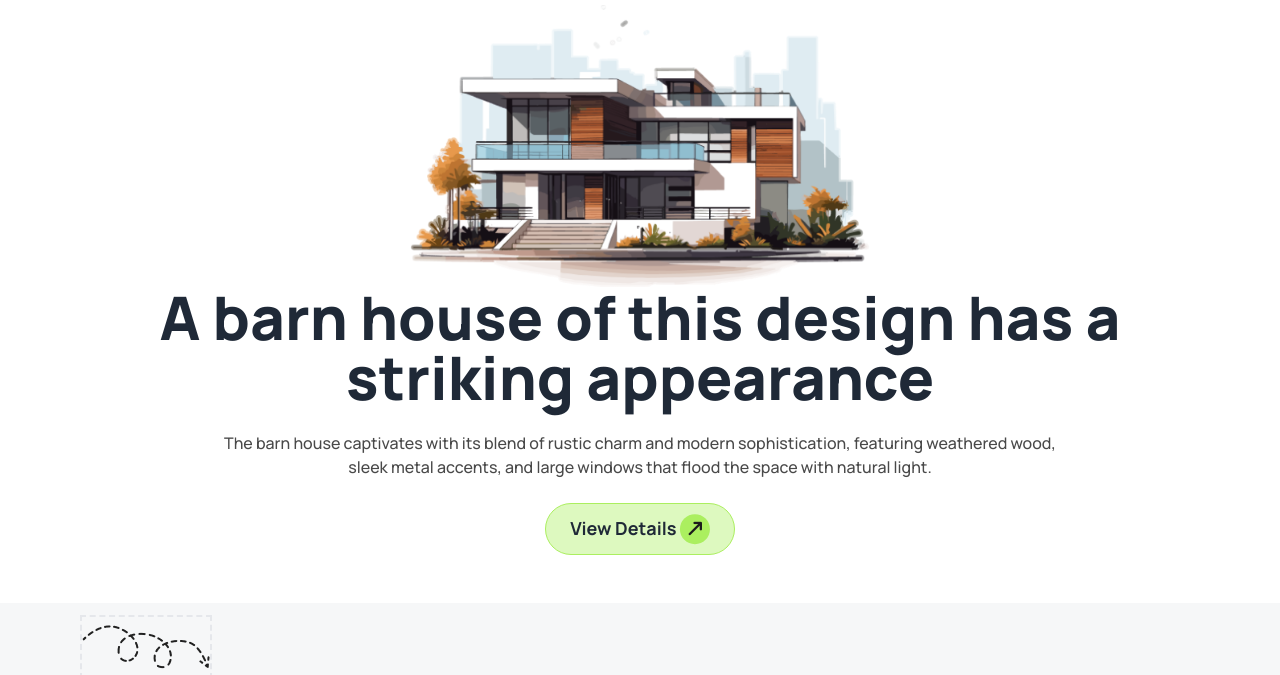
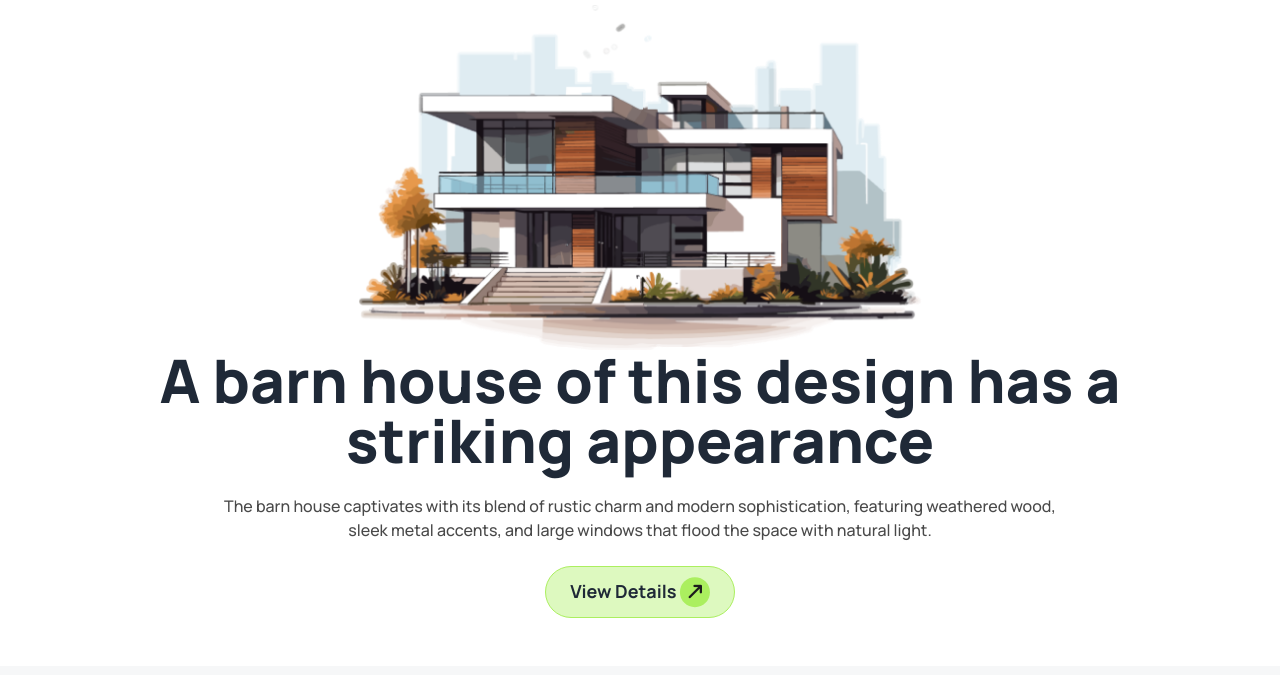
Before and after one commit to nasirpatwary/assignment-3-design, a plain HTML site: page index.html in a window 1280 px wide. Shown: the part 59-734 px from the top of the page. Drawn offline with nearby package versions, Linux system fonts and the light colour scheme.

```diff
--- a/index.html
+++ b/index.html
@@ -94,7 +94,7 @@
       </div>
     </nav>
     <div class="lg:w-4/5 mx-auto">
-      <img class="mx-auto w-[70%] md:w-[60%] lg:w-[45%]" src="./assets/banner.png" alt="">
+      <img class="mx-auto w-[70%] md:w-[50%] lg:w-[55%]" src="./assets/banner.png" alt="">
       <div class="space-y-6 p-5 md:p-0">
         <h1 class="lg:text-6xl md:text-4xl text-2xl font-extrabold text-center">A barn house of this design has a
           striking appearance</h1>
```
